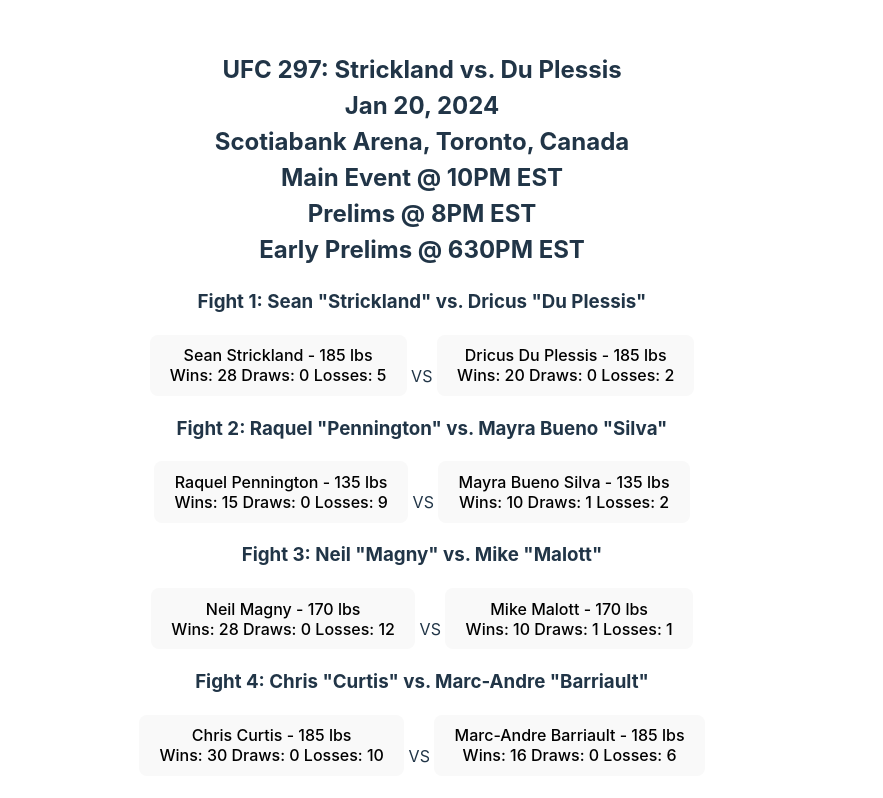
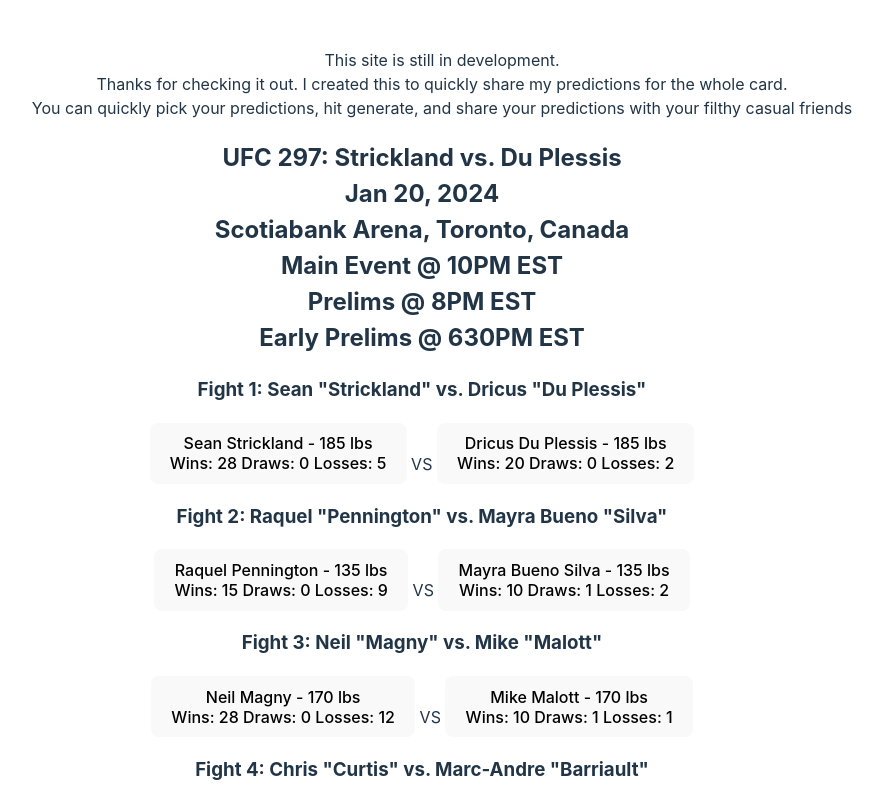
Before and after one commit to mcwhopper63/WinnerPicker, a React (Vite) app in the folder client/: page / in a window 1280 px wide. Shown: the top 798 px of the page, without its empty margins (218-1101 px from the left). Built offline with nearby package versions, Linux system fonts and the light colour scheme.

Commit message:
more instructions

```diff
--- a/client/src/pages/landing.jsx
+++ b/client/src/pages/landing.jsx
@@ -41,7 +41,21 @@
 
     return (
         <div>
-            <header>{/* Header Content Here */}</header>
+            <header>
+                <ul>
+                    <li style={{ listStyleType: 'none' }}>
+                        This site is still in development.
+                    </li>
+                    <li style={{ listStyleType: 'none' }}>
+                        Thanks for checking it out. I created this to quickly
+                        share my predictions for the whole card.
+                    </li>
+                    <li style={{ listStyleType: 'none' }}>
+                        You can quickly pick your predictions, hit generate, and
+                        share your predictions with your filthy casual friends
+                    </li>
+                </ul>
+            </header>
             <main>
                 {events.map((event) => (
                     <EventComponent
--- a/client/src/pages/results.jsx
+++ b/client/src/pages/results.jsx
@@ -9,8 +9,19 @@
     return (
         <div>
             <header>
-                These are your picks. Share with your friends and have them
-                predict too.
+                <ul>
+                    <li style={{ listStyleType: 'none' }}>
+                        These are your picks{' '}
+                    </li>
+                    <li style={{ listStyleType: 'none' }}>
+                        Screenshot and share for now, but I will be adding an
+                        easier way to share your predictions.
+                    </li>
+                    <li style={{ listStyleType: 'none' }}>
+                        Or just copy and paste the text at the bottom of the
+                        page.
+                    </li>
+                </ul>
             </header>
             <main>
                 {events.map((event) => (
```
